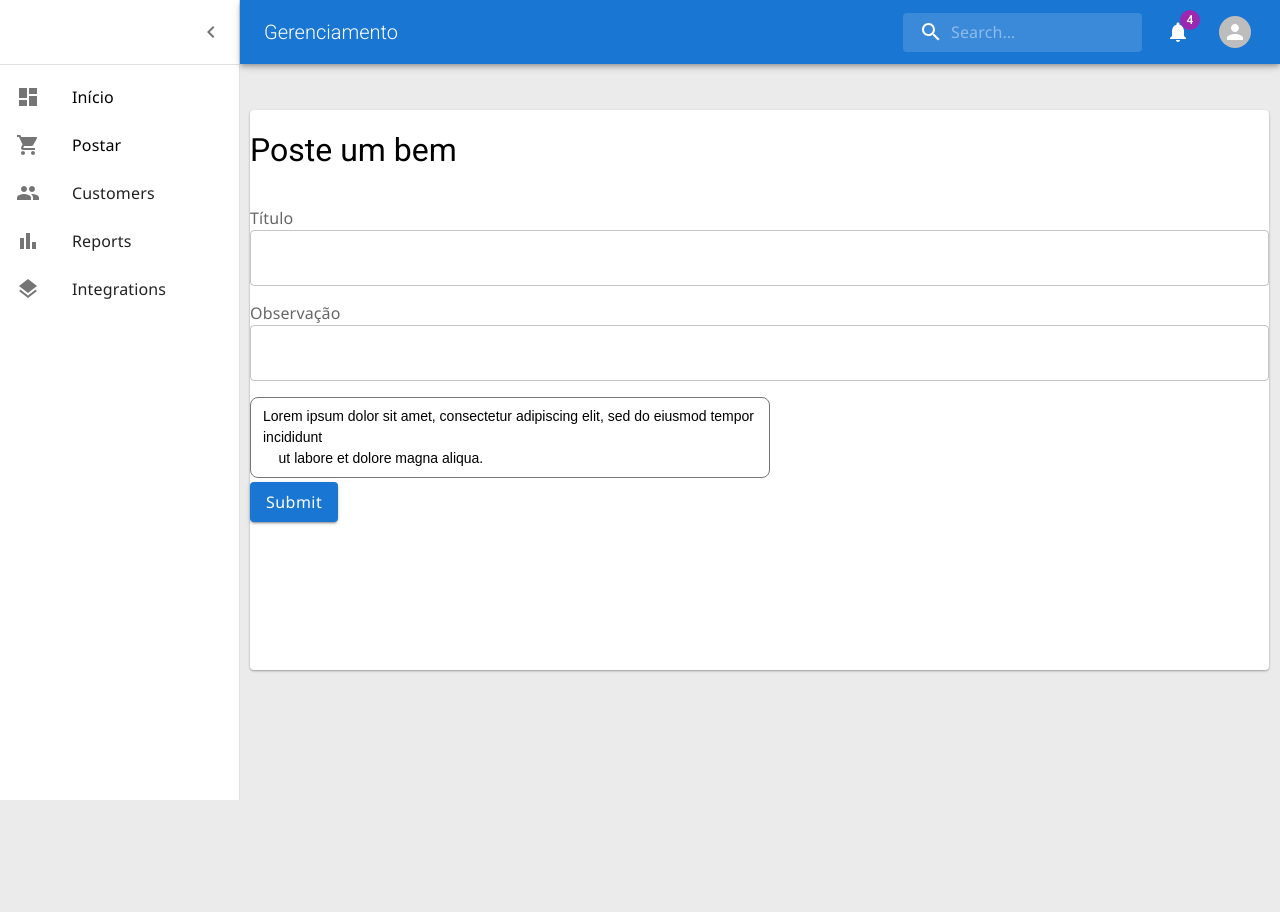
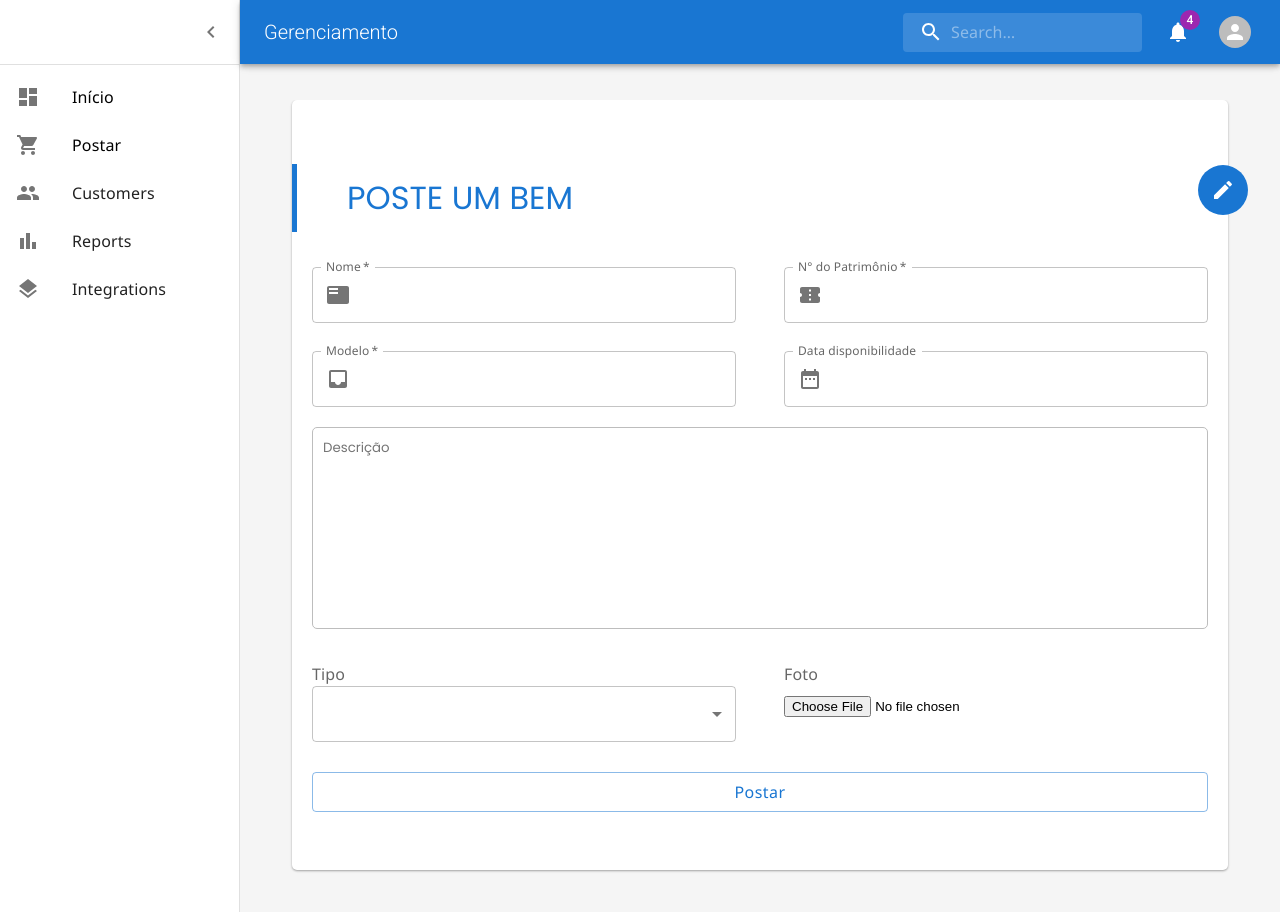
Before and after one commit to camilagsoares/gerenciamento-distribuicao, a React (Create React App) app in the folder gerenciamento/: page /postar in a window 1280 px wide. Shown: the top 912 px of the page. Before the commit the page ends 800 px from the top, so only its background shows below. Built offline with nearby package versions, Linux system fonts and the light colour scheme.

Commit message:
changes page post

```diff
--- a/gerenciamento/package.json
+++ b/gerenciamento/package.json
@@ -16,9 +16,11 @@
     "@testing-library/jest-dom": "^5.17.0",
     "@testing-library/react": "^13.4.0",
     "@testing-library/user-event": "^13.5.0",
+    "@types/react": "^18.2.58",
     "react": "^18.2.0",
     "react-dom": "^18.2.0",
     "react-hook-form": "^7.50.1",
+    "react-login-page": "^1.0.4",
     "react-pro-sidebar": "^1.1.0",
     "react-router-dom": "^6.22.0",
     "react-scripts": "5.0.1",
--- a/gerenciamento/public/index.html
+++ b/gerenciamento/public/index.html
@@ -12,6 +12,14 @@
   <link rel="preconnect" href="https://fonts.googleapis.com" />
   <link rel="preconnect" href="https://fonts.gstatic.com" crossorigin />
   <link rel="stylesheet" href="https://fonts.googleapis.com/css2?family=Roboto:wght@300;400;500;700&display=swap" />
+  <link rel="preconnect" href="https://fonts.googleapis.com">
+  <link rel="preconnect" href="https://fonts.gstatic.com" crossorigin>
+  <link href="https://fonts.googleapis.com/css2?family=Inter:wght@100..900&display=swap" rel="stylesheet">
+  <link rel="preconnect" href="https://fonts.googleapis.com">
+  <link rel="preconnect" href="https://fonts.gstatic.com" crossorigin>
+  <link
+    href="https://fonts.googleapis.com/css2?family=Inter:wght@100..900&family=Poppins:ital,wght@0,100;0,200;0,300;0,400;0,500;0,600;0,700;0,800;0,900;1,100;1,200;1,300;1,400;1,500;1,600;1,700;1,800;1,900&display=swap"
+    rel="stylesheet">
   <title>Gerenciamento e Distribuição</title>
 </head>
 
@@ -21,7 +29,7 @@
 
   <style>
     body {
-      background-color: #EBEBEB;
+      /* background-color: #EBEBEB; */
     }
   </style>
 </body>
--- a/gerenciamento/src/App.js
+++ b/gerenciamento/src/App.js
@@ -6,7 +6,7 @@ import { Cadastro } from './pages/Cadastro/index'
 import Layout from './components/Layout/index'
 import { ThemeProvider, createTheme } from '@mui/material/styles';
 import Error from "./pages/Error/index"
-import { Postar } from "./pages/Postar";
+import  Postar  from "./pages/Postar";
 import AuthLayout from './components/AuthLayout/AuthLayout';
 
 function App() {
--- a/gerenciamento/src/pages/Postar/index.js
+++ b/gerenciamento/src/pages/Postar/index.js
@@ -1,78 +1,163 @@
-import * as React from "react"
-import { ContainerTitle, AlignTitle, BoxForm } from './style'
-import TextField from '@mui/material/TextField';
+import React from 'react';
+import EditIcon from '@mui/icons-material/Edit';
+import { Person, ArrowDropDown } from '@mui/icons-material';
+import { Select, MenuItem, InputLabel, InputAdornment } from '@mui/material';
+import { Container, Card, ArrowIcon, Title, InputField, Input, ContainerButton, ContainerSelect, TextArea, CardInput } from './style'
 import Button from '@mui/material/Button';
-import { FormControl, FormLabel } from '@mui/material';
 import Grid from '@mui/material/Grid';
-import Box from '@mui/material/Box';
-import styled from 'styled-components';
-import { useState } from "react";
-import { TextareaAutosize as BaseTextareaAutosize } from '@mui/base/TextareaAutosize';
+import FeaturedPlayListIcon from '@mui/icons-material/FeaturedPlayList';
+import ConfirmationNumberIcon from '@mui/icons-material/ConfirmationNumber';
+import InboxIcon from '@mui/icons-material/Inbox';
+import DateRangeIcon from '@mui/icons-material/DateRange';
+
+const Postar = () => {
+    const handleToggleClick = () => {
+    };
 
 
-export const Postar = () => {
+    return (
+        <Container>
+            <Card>
+                <ArrowIcon>
+                    <EditIcon style={{ color: 'white' }} />
+                </ArrowIcon>
+                <Title color="#1976D2">Poste um bem</Title>
+
+                <form>
+                    <Grid container spacing={1}>
+                        <Grid item xs={6}>
+                            <InputField>
+                                <Input
+                                    type="email"
+                                    name="email"
+                                    label="Nome"
+                                    required
+                                    fullWidth
+                                    InputProps={{
+                                        startAdornment: (
+                                            <InputAdornment position="start">
+                                                <FeaturedPlayListIcon />
+                                            </InputAdornment>
+                                        ),
+                                    }}
+                                />
+                            </InputField>
+                        </Grid>
+                        <Grid item xs={6}>
+                            <InputField>
+                                <Input
+                                    type="text"
+                                    name="password"
+                                    label="N° do Patrimônio"
+                                    required
+                                    fullWidth
+                                    InputProps={{
+                                        startAdornment: (
+                                            <InputAdornment position="start">
+                                                <ConfirmationNumberIcon />
+                                            </InputAdornment>
+                                        ),
+                                    }}
+                                />
+                            </InputField>
+                        </Grid>
+                        <Grid item xs={6}>
+                            <InputField>
+                                <Input
+                                    type="text"
+                                    name="password"
+                                    label="Modelo"
+                                    required
+                                    fullWidth
+                                    InputProps={{
+                                        startAdornment: (
+                                            <InputAdornment position="start">
+                                                <InboxIcon />
+                                            </InputAdornment>
+                                        ),
+                                    }}
+                                />
+                            </InputField>
+                        </Grid>
+                        <Grid item xs={6}>
+                            <InputField>
+                                <Input
+                                    type="text"
+                                    name="name"
+                                    label="Data disponibilidade"
+                                    fullWidth
+                                    InputProps={{
+                                        startAdornment: (
+                                            <InputAdornment position="start">
+                                                <DateRangeIcon />
+                                            </InputAdornment>
+                                        ),
+                                    }}
+                                />
+                            </InputField>
+                        </Grid>
 
 
+                    </Grid>
 
-    const Textarea = styled(BaseTextareaAutosize)(
-        ({ theme }) => `
-        box-sizing: border-box;
-        width: 520px;
-        font-family: 'IBM Plex Sans', sans-serif;
-        font-size: 0.875rem;
-        font-weight: 400;
-        line-height: 1.5;
-        padding: 8px 12px;
-        border-radius: 8px;
+                    <InputField>
+                        <TextArea
+                            name="description"
+                            placeholder="Descrição"
+                            rows={9}
+                        />
+                    </InputField>
+
+                    <Grid container spacing={1}>
+                        <Grid item xs={6}>
+                            <ContainerSelect>
+                                <InputLabel id="select-country">Tipo</InputLabel>
+                                <Select
+                                    labelId="select-country"
+                                    label="Select a country"
+                                    IconComponent={ArrowDropDown}
+                                    fullWidth
+                                >
+                                    <MenuItem value="">
+                                        <em>None</em>
+                                    </MenuItem>
+                                    <MenuItem value={10}>Eletrodoméstico</MenuItem>
+                                    <MenuItem value={20}>Hospitalar</MenuItem>
+                                </Select>
+                            </ContainerSelect>
+
+
+                        </Grid>
+
+                        <Grid item xs={6}>
+                            <ContainerSelect>
+                                <InputLabel id="select-photo">Foto</InputLabel>
+
+                                <CardInput>
+                                    <input
+                                        accept="image/*"
+                                        id="select-photo"
+                                        type="file"
+                                        style={{ width: '100%' }}
+                                    />
+                                </CardInput>
+                            </ContainerSelect>
+
+                        </Grid>
+
+                    </Grid>
 
 
 
 
-        // firefox
-        &:focus-visible {
-          outline: 0;
-        }
-      `,
+                    <ContainerButton>
+                        <Button variant="outlined" type="submit" fullWidth>Postar</Button>
+                    </ContainerButton>
+                </form>
+            </Card>
+
+        </Container>
     );
+};
 
-    return (
-        <BoxForm>
-
-            <AlignTitle>
-                <ContainerTitle>Poste um bem</ContainerTitle>
-            </AlignTitle>
-
-
-            <Box component='form' noValidate>
-                <Grid container columnSpacing={2} rowSpacing={2} paddingTop={2}>
-                    <Grid item xs={12} sm={12} md={12}>
-                        <FormLabel>Título</FormLabel>
-                        <TextField fullWidth />
-                    </Grid>
-                    <Grid item xs={12} sm={12} md={12}>
-                        <FormLabel>Observação</FormLabel>
-                        <TextField fullWidth />
-                    </Grid>
-
-                    <Grid item xs={12} sm={12} md={12}>
-                        <Textarea
-                        style={{ resize: 'none' }}
-                        maxRows={4}
-                        aria-label="maximum height"
-                        placeholder="Descrição"
-                        defaultValue="Lorem ipsum dolor sit amet, consectetur adipiscing elit, sed do eiusmod tempor incididunt
-    ut labore et dolore magna aliqua."
-                    />
-                    </Grid>
-
-
-
-                </Grid>
-                <Button variant="contained">Submit</Button>
-            </Box>
-
-
-
-        </BoxForm>
-    )
-}
+export default Postar;
--- a/gerenciamento/src/pages/Postar/style.js
+++ b/gerenciamento/src/pages/Postar/style.js
@@ -1,21 +1,126 @@
-import styled from "styled-components";
+import React from "react";
+import styled from 'styled-components'
+import { TextField } from '@mui/material';
 
-export const AlignTitle = styled.div`
-display: flex;
-align-items: flex-start;
-justify-content: flex-start;
+export const Container = styled.div`
+  position: relative;
+  width: 90%;
+  margin: 0 auto 100px;
+`;
+
+export const Card = styled.div`
+  position: relative;
+  background: ${props => props.alt ? 'none' : '#ffffff'};
+  border-radius: 5px;
+  padding: ${props => props.alt ? '0' : '5vw 0 3vw 0'};
+  box-sizing: border-box;
+  box-shadow: ${props => props.alt ? 'none' : '0 1px 3px rgba(0, 0, 0, 0.12), 0 1px 2px rgba(0, 0, 0, 0.24)'};
+  transition: .3s ease;
+`;
+
+export const Title = styled.h1`
+  position: relative;
+  z-index: 1;
+  border-left: 5px solid ${props => props.color ? props.color : '#ed2553'};
+  margin: 0 0 35px;
+  padding: 10px 0 10px 50px;
+  color: ${props => props.color ? props.color : '#ed2553'};
+  font-size: 32px;
+  font-weight: 600;
+  font-family: 'Poppins';
+  font-weight: 400;
+  text-transform: uppercase;
+`;
+
+
+
+export const Label = styled.label`
+  position: absolute;
+  top: 0;
+  left: 0;
+  color: ${props => props.color ? props.color : '#757575'};
+  font-size: 24px;
+  font-weight: 300;
+  line-height: 60px;
+  transition: 0.2s ease;
+`;
+
+
+
+
+
+export const ArrowIcon = styled.div`
+  position: absolute;
+  top: 90px;
+  right: -20px;
+  transform: translateY(-50%);
+  background-color: #1976D2;
+  width: 50px;
+  height: 50px;
+  border-radius: 50%;
+  display: flex;
+  align-items: center;
+  justify-content: center;
+`;
+
+
+
+
+export const TitleContainer = styled.div`
+  text-align: center;
+  padding-bottom: 15px;
+`;
+
+export const InputField = styled.div`
+ position: relative;
+  margin-bottom: 20px;
+  margin-right: 20px;
+  margin-left: 20px;
+
+`;
+
+export const Input = styled(TextField)`
+  && {
+    width: 100%;
+    & input {
+      padding-left: 30px;
+    }
+  }
+`;
+
+export const ContainerButton = styled.div`
+margin-top: 10px;
+margin-bottom: 20px;
+margin-right: 20px;
+ margin-left: 20px;
 `
 
-export const ContainerTitle = styled.h1`
-font-family: Roboto;
-font-weight: 400;
+export const ContainerSelect = styled.div`
+margin-top: 10px;
+margin-bottom: 20px;
+margin-right: 20px;
+margin-left: 20px;
 `
 
-export const BoxForm = styled.div`
-width: 98%;
-height: 80%;
-background-color: white;
-border-radius: 4px;
-box-shadow: 0 1px 3px rgba(0,0,0,0.12), 0 1px 2px rgba(0,0,0,0.24);
-margin: 10px;
+export const TextArea = styled.textarea`
+  width: 100%;
+  max-height: 400px;
+  resize: none;
+  overflow-y: auto;
+  font-family: 'Poppins';
+  color: #757575;
+  border: 1px solid #BDBDBD;
+  border-radius: 5px;
+  padding: 10px;
+
+  outline: none;
+
+  &:focus {
+    outline: none;
+  }
+`;
+
+export const CardInput = styled.div`
+margin-top: 10px;
+
 `
```
